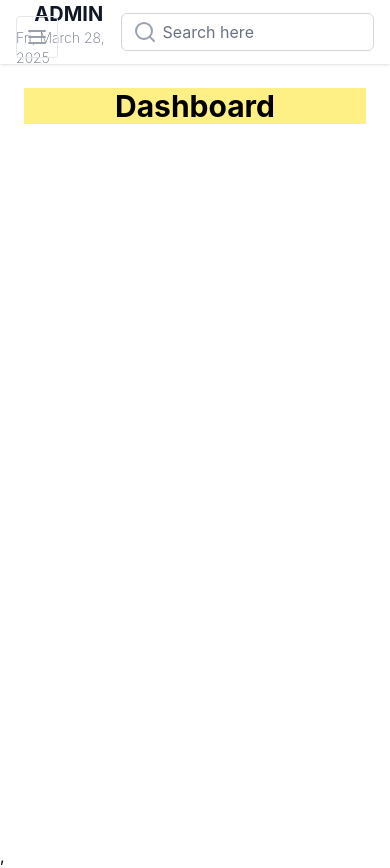
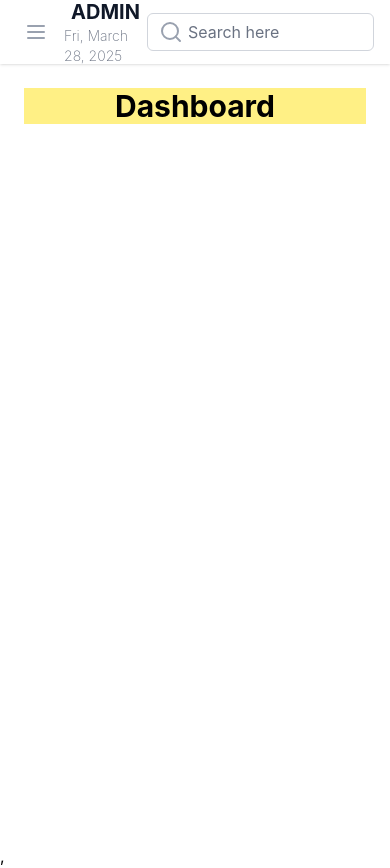
Before and after one commit to Suubi08/academic_issue_tracking_system, a React (Vite) app in the folder client/: page / in a window 390 px wide. Built offline with nearby package versions, Linux system fonts and the light colour scheme.

Commit message:
updated menu button

```diff
--- a/client/src/components/Navbar.jsx
+++ b/client/src/components/Navbar.jsx
@@ -18,14 +18,16 @@ const Navbar = ({ setSidebarOpen, sidebarOpen }) => {
     <nav className="bg-white shadow-sm z-10">
       <div className="px-4 sm:px-6 lg:px-8">
         <div className="flex justify-between h-16">
-          <div className="flex">
+          <div className="flex items-center gap-2 ">
+            <div>
             <button
               type="button"
-              className="fixed top-4 left-4 z-50 md:hidden border border-gray-200 rounded p-2"
+              className="btn"
               onClick={() => setSidebarOpen(!sidebarOpen)}
             >
               <Menu className="w-6 h-6 text-gray-400" />
             </button>
+            </div>
             <div>
               <h1 className="h1_navbar">ADMIN</h1>
               <p className="p-nav">{getCurrentDate()}</p>
```
